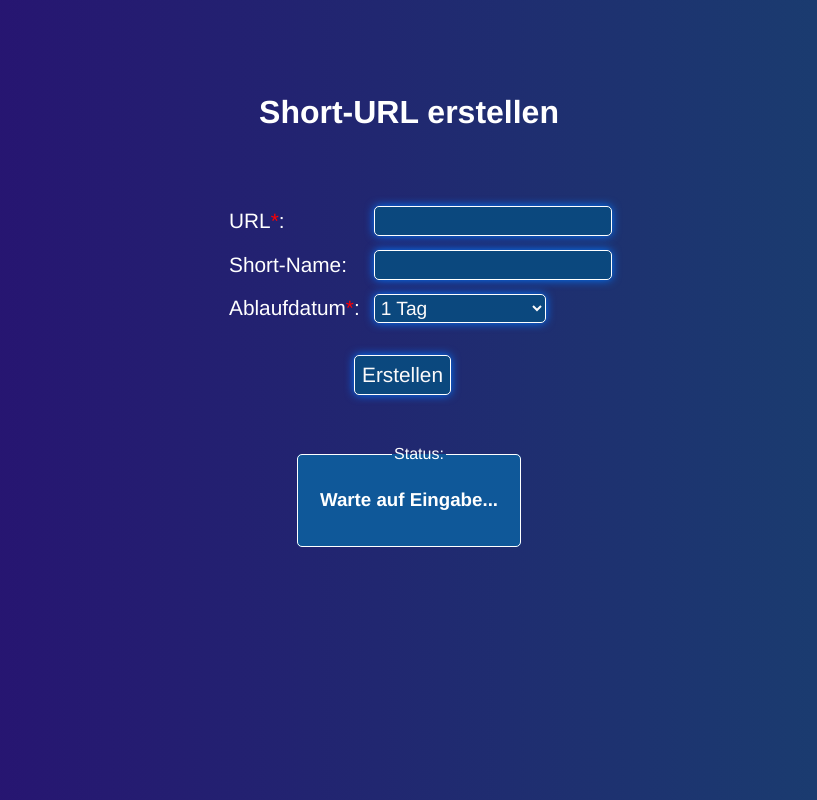
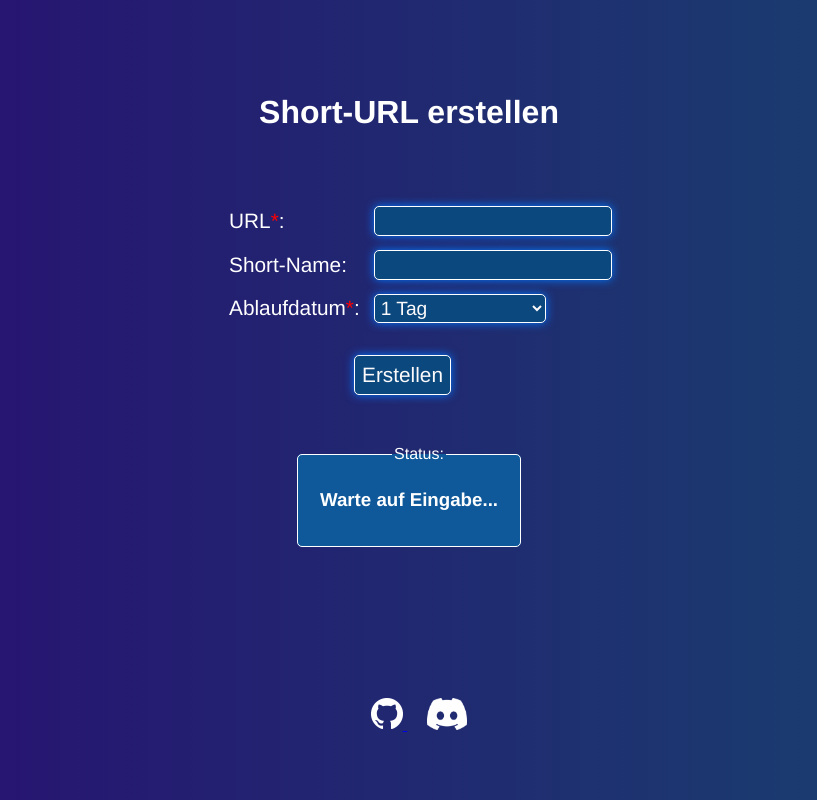
Before and after one commit to DEVTomatoCake/Shorter, a plain HTML site: page index.html in a window 1280 px wide. Shown: the whole page, without its empty margins (231-1048 px from the left). Drawn offline with Linux system fonts and the light colour scheme.

Commit message:
Added footer

```diff
--- a/index.html
+++ b/index.html
@@ -48,6 +48,11 @@
 			</fieldset>
 		</main>
 		<footer>
+			<a href="https://github.com/devtomatocake/shorter">
+				<img src="gh.png" alt="GitHub" width="32" height="32">
+			</a>
+			<a href="https://dicord.gg/ZqzFUC8qe9">
+				<img src="dc.png" alt="Discord" width="40" height="32" class="discord">
 		</footer>
 	</body>
 </html>
--- a/style.css
+++ b/style.css
@@ -103,7 +103,6 @@ button:hover {
     font-size: 130%;
 }
 
-/*add nice button click effect*/
 button:active {
     background: #2b38cf;
     border: 3px solid #0077ff;
@@ -114,3 +113,23 @@ button:active {
     font-family: Helvetica, sans-serif;
     font-size: 130%;
 }
+
+footer {
+    position: relative;
+    top: 80px;
+    text-align: center;
+    color: #fff;
+    font-family: Helvetica, sans-serif;
+    margin: 10px;
+}
+
+img:hover {
+    transform: scale(1.1);
+    box-shadow: 0 0 50px #2b38cf;
+}
+
+.discord {
+    position: relative;
+    left: 20px;
+    /*filter: invert(100%);*/
+}
```
Also changed, not shown: README.md, dc.png (added), gh.png (added).
